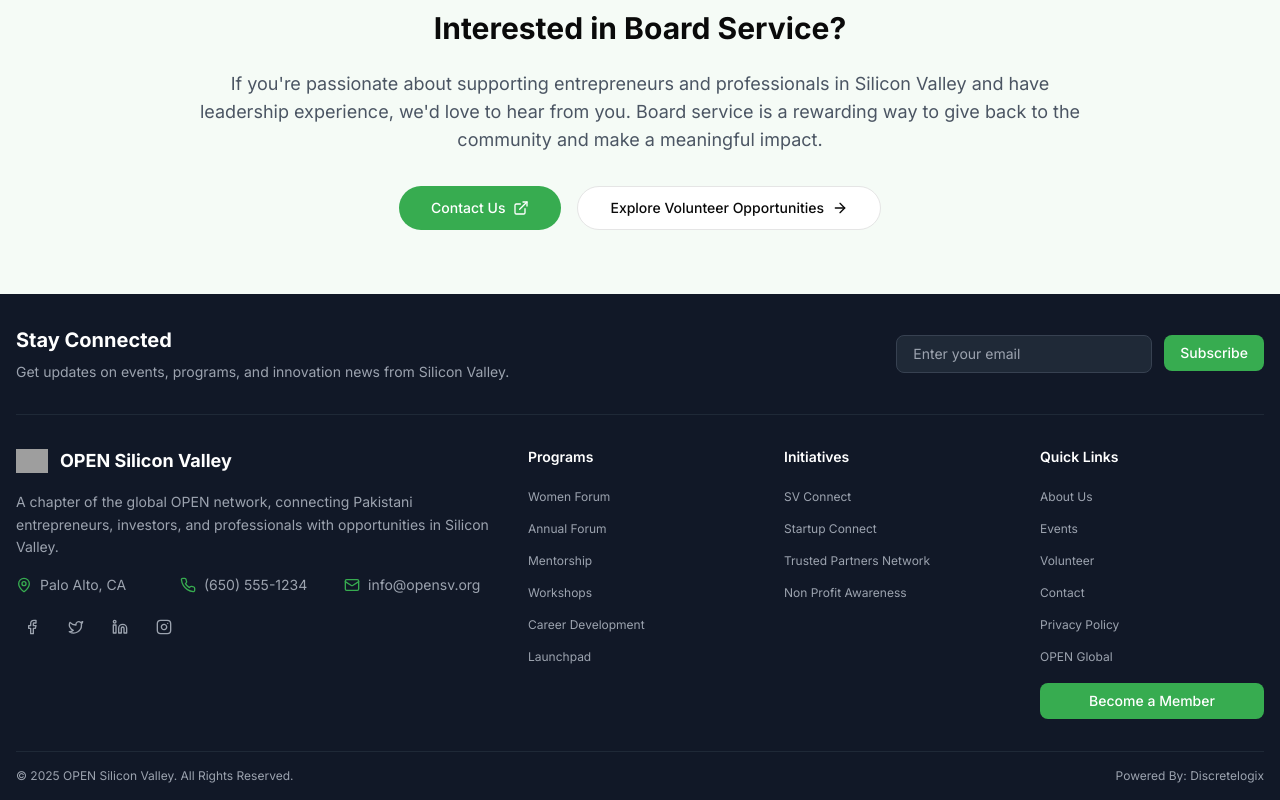
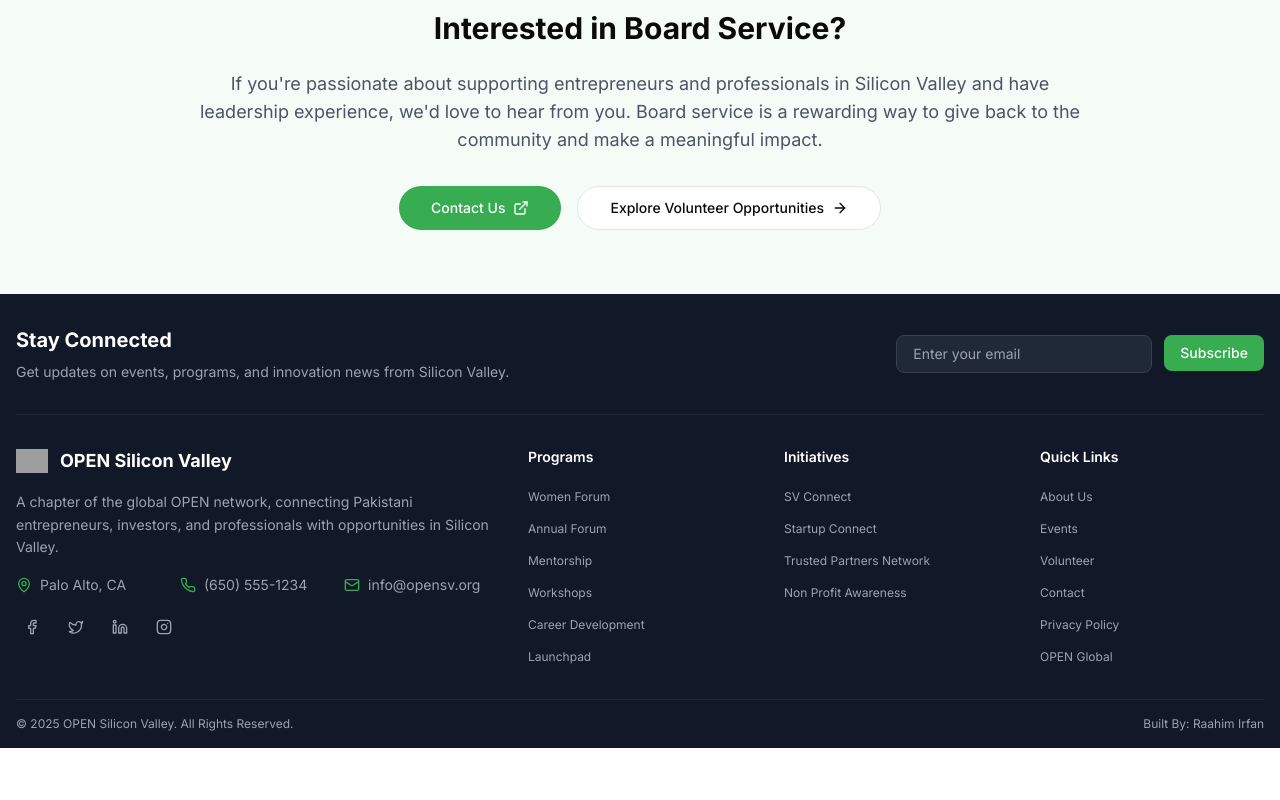
Before and after one commit to raahimirfan100/open-silicon-valley-website, a Next.js app: page /about/board-members in a window 1280 px wide. Shown: the part 6479-7279 px from the top of the page. After the commit the page ends 7227 px from the top, so only its background shows below. Built offline with nearby package versions, Linux system fonts and the light colour scheme; grey boxes are pictures that could not be loaded.

Commit message:
update: modify footer links and remove membership button

```diff
--- a/components/footer.tsx
+++ b/components/footer.tsx
@@ -149,10 +149,10 @@ export default function Footer() {
               </ul>
             </div>
 
-            {/* Quick Links & CTA */}
+            {/* Quick Links */}
             <div>
               <h4 className="font-semibold mb-4 text-sm">Quick Links</h4>
-              <ul className="space-y-2 mb-4">
+              <ul className="space-y-2">
                 {[
                   { name: "About Us", href: "/about" },
                   { name: "Events", href: "/events" },
@@ -171,10 +171,6 @@ export default function Footer() {
                   </li>
                 ))}
               </ul>
-
-              <Button asChild size="sm" className="w-full rounded-lg">
-                <Link href="https://opensv.wildapricot.org/join-us">Become a Member</Link>
-              </Button>
             </div>
           </div>
         </div>
@@ -183,9 +179,9 @@ export default function Footer() {
         <div className="py-4 border-t border-gray-800 flex flex-col md:flex-row justify-between items-center text-xs text-gray-400">
           <p>© {currentYear} OPEN Silicon Valley. All Rights Reserved.</p>
           <p className="mt-2 md:mt-0">
-            Powered By:{" "}
-            <a href="http://www.discretelogix.com" className="hover:text-primary transition-colors duration-300">
-              Discretelogix
+            Built By:{" "}
+            <a href="http://www.linkedin.com/in/raahimirfan100" className="hover:text-primary transition-colors duration-300">
+              Raahim Irfan
             </a>
           </p>
         </div>
```
